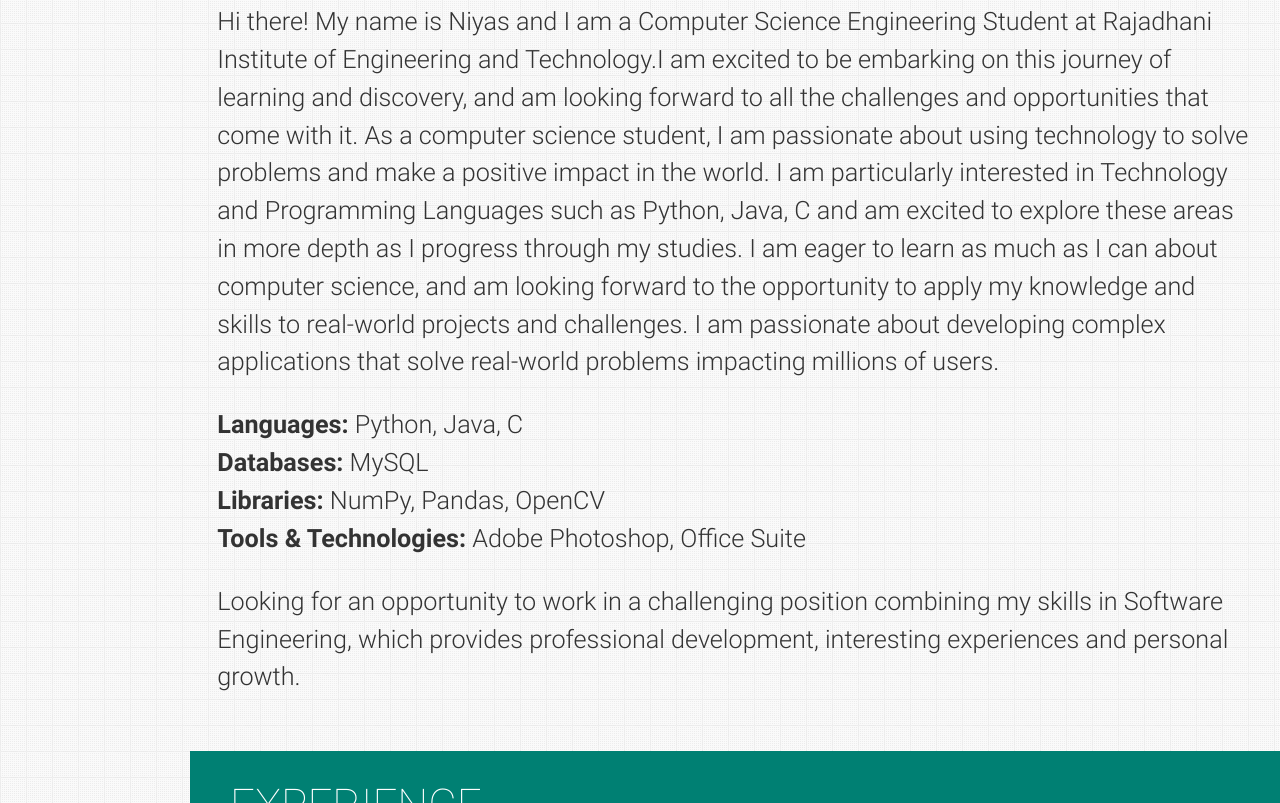
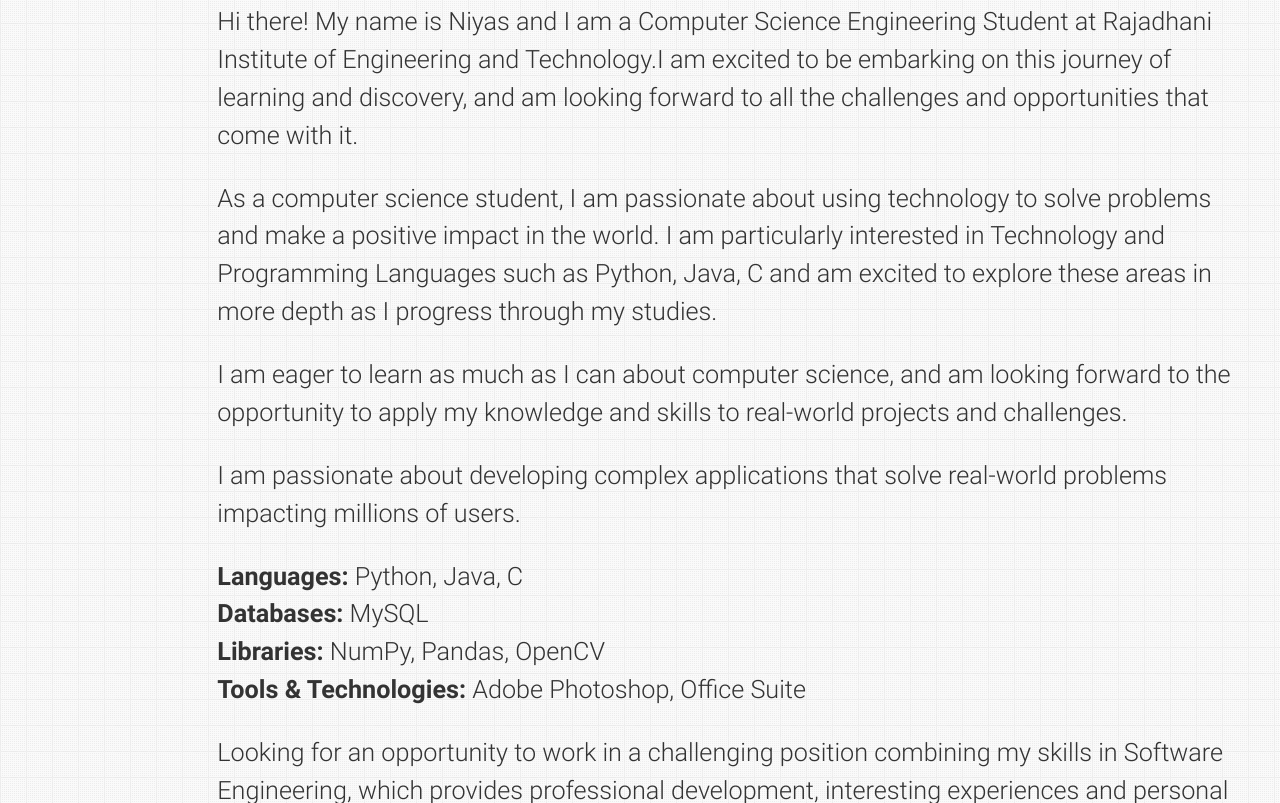
Before and after one commit to niyasnowshad/niyasnowshad.giithub.io, a plain HTML site: page index.html in a window 1280 px wide. Shown: the part 965-1768 px from the top of the page. Drawn offline with nearby package versions, Linux system fonts and the light colour scheme.

Commit message:
Update index.html

```diff
--- a/index.html
+++ b/index.html
@@ -248,11 +248,11 @@
         </blockquote> -->
         <p>
           Hi there! My name is Niyas and I am a Computer Science Engineering Student at Rajadhani Institute of Engineering and Technology.I am excited to be embarking on this journey of learning and discovery, and am looking forward to all the challenges and opportunities that come with it.
-
+ </p> <p>
           As a computer science student, I am passionate about using technology to solve problems and make a positive impact in the world.  I am particularly interested in Technology and Programming Languages such as Python, Java, C and am excited to explore these areas in more depth as I progress through my studies.
-
+ </p> <p>
           I am eager to learn as much as I can about computer science, and am looking forward to the opportunity to apply my knowledge and skills to real-world projects and challenges.
-
+ </p> <p>
           I am passionate about developing complex applications that solve real-world problems impacting millions of users.
         </p>
         <p>
@@ -336,7 +336,7 @@
               <!-- <div class="col s12 m10"> -->
               <div class="col s12 m10">
                 <p>
-                  <span class="card-title"><a href="http://www.iplt20.com" target="_blank"
+                  <span class="card-title"><a href="https://drive.google.com/file/d/1rKGVLdmyxsIMC83QS2r8hw0dvjRY1Iyt/view?usp=share_link" target="_blank"
                       class="teal-text hoverline">Indian Premiere League</a></span>
                 </p>
               </div>
```
